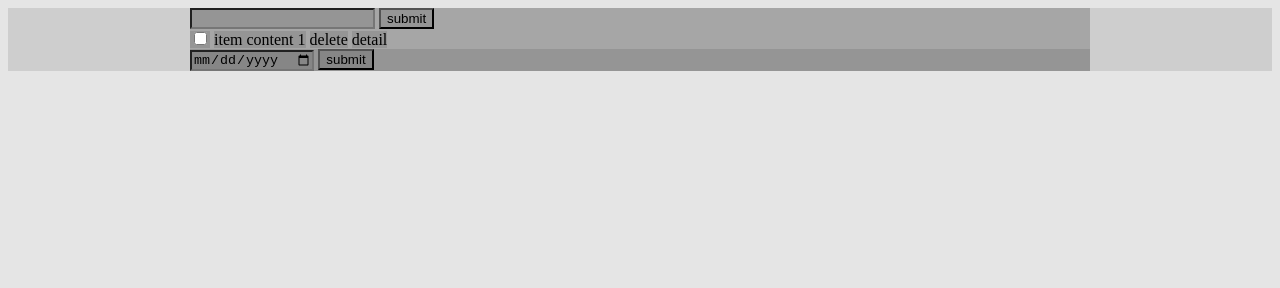
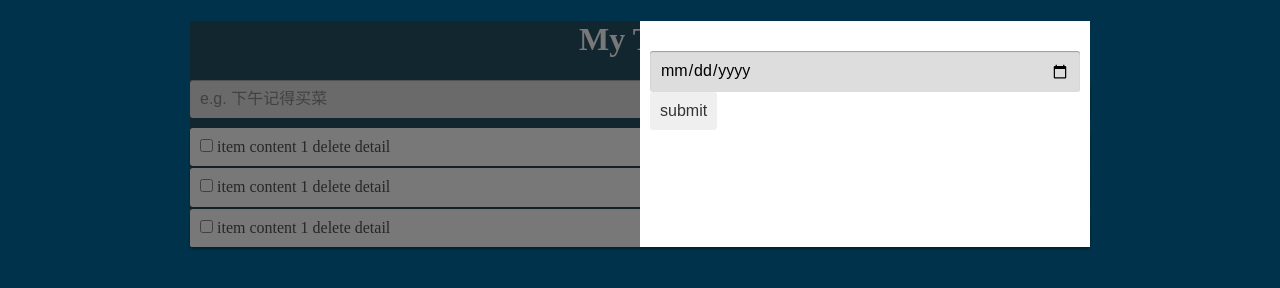
Before and after one commit to AlonsoZhang/MyTodoApp, a website: page index.html in a window 1280 px wide. Drawn offline with nearby package versions, Linux system fonts and the light colour scheme.

Commit message:
优化界面

```diff
--- a/css/base.css
+++ b/css/base.css
@@ -1,12 +1,137 @@
 *{
-    background: rgba(0,0,0,0.1);
+/*background: rgba(0,0,0,0.1);*/
+    -webkit-box-sizing: border-box;
+    -moz-box-sizing: border-box;
+    box-sizing: border-box;
+    -webkit-transition: background .2s;
+    -moz-transition: background .2s;
+    -ms-transition: background .2s;
+    -o-transition: background .2s;
+    transition: background .2s;
+    outline: 0;
 }
 
 body{
-    /*background: #000000;*/
+    background: #00334b;
+    color: #fff;
 }
 
 .container{
     max-width: 900px;
     margin: 0 auto;
+    position: relative;
 }
+
+h1{
+    text-align: center;
+}
+
+.task-list{
+    margin: 10px 0;
+
+}
+
+input,
+.task-item,
+.task-detail-mask,
+button{
+    border-radius: 3px;
+    padding: 10px;
+}
+
+input[type = text],input[type = date ]{
+    border: 0;
+    display: block;
+    width: 100%;
+    background: #ddd;
+    -webkit-box-shadow: inset 0 1px 1px rgba(0, 0, 0, 0.3);
+    -moz-box-shadow: inset 0 1px 1px rgba(0, 0, 0, 0.3);
+    box-shadow: inset 0 1px 1px rgba(0, 0, 0, 0.3);
+}
+
+input[type = text]:hover,
+input[type = date]:hover,
+input[type = text]:focus,
+input[type = date]:focus {
+    background: #fff;
+    -webkit-box-shadow: inset 0 1px 1px rgba(0, 0, 0, 0.2);
+    -moz-box-shadow: inset 0 1px 1px rgba(0, 0, 0, 0.2);
+    box-shadow: inset 0 1px 1px rgba(0, 0, 0, 0.2);
+}
+
+button{
+    display: inline-block;
+    cursor: pointer;
+    border: 0;
+    color: #333;
+}
+
+.add-task input[type = text]{
+    float: left;
+    width: 84%;
+    margin-right: 1%;
+}
+
+.add-task [type = submit] {
+    background: #46b1e4;
+    width: 15%;
+}
+
+.add-task [type = submit], .task-item {
+    -webkit-box-shadow: 0 2px 3px rgba(0, 0, 0, 0.4) ;
+    -moz-box-shadow: 0 2px 3px rgba(0, 0, 0, 0.4) ;
+    box-shadow: 0 2px 3px rgba(0, 0, 0, 0.4) ;
+}
+
+.add-task [type = submit]:hover{
+    background: #5fb9e4;
+}
+
+.task-item{
+    padding: 10px;
+    background: #fff;
+    color: #333;
+    margin-bottom: 2px;
+    border-radius: 3px;
+    -webkit-box-shadow: 0 2px 3px rgba(0, 0, 0, 0.4) ;
+    -moz-box-shadow: 0 2px 3px rgba(0, 0, 0, 0.4) ;
+    box-shadow: 0 2px 3px rgba(0, 0, 0, 0.4) ;
+    cursor: pointer;
+}
+
+.task-item:hover{
+    background-color: #eee;
+
+}
+
+.task-detail-mask,.task-detail{
+    position: absolute;
+}
+
+.task-detail{
+    background: #fff;
+    color: #333;
+    width: 50%;
+    height: 100%;
+    padding: 10px;
+    bottom: 0;
+    right: 0;
+}
+
+.task-detail .content{
+    padding: 10px;
+    font-weight: 900;
+    cursor: pointer;
+}
+
+.task-detail > *{
+
+}
+
+.task-detail-mask{
+    top: 0;
+    bottom: 0;
+    right: 0;
+    left: 0;
+    background: rgba(30,30,30,.6);
+}
--- a/index.html
+++ b/index.html
@@ -3,23 +3,42 @@
 <head>
     <meta charset="UTF-8">
     <title>My Todo App</title>
+    <link rel="stylesheet" href="node_modules/normalize.css/normalize.css">
     <link rel="stylesheet" href="css/base.css">
     <script src="node_modules/jquery/dist/jquery.js"></script>
     <script src="js/base.js"></script>
 </head>
 <body>
 <div class="container">
+    <h1>My Todo</h1>
     <div class="add-task">
-        <input type="text">
-        <button>submit</button>
+        <input type="text" placeholder="e.g. 下午记得买菜">
+        <button type="submit">submit</button>
     </div>
-    <div class="tasks-list">
-        <span><input type="checkbox"></span>
-        <span class="task-content">item content 1</span>
-        <span>delete</span>
-        <span>detail</span>
+    <div class="task-list">
+        <div class="task-item">
+            <span><input type="checkbox"></span>
+            <span class="task-content">item content 1</span>
+            <span>delete</span>
+            <span>detail</span>
+        </div>
+        <div class="task-item">
+            <span><input type="checkbox"></span>
+            <span class="task-content">item content 1</span>
+            <span>delete</span>
+            <span>detail</span>
+        </div>
+        <div class="task-item">
+            <span><input type="checkbox"></span>
+            <span class="task-content">item content 1</span>
+            <span>delete</span>
+            <span>detail</span>
+        </div>
     </div>
-    <div class="task-detail ">
+    <div class="task-detail-mask">
+
+    </div>
+    <div class="task-detail">
         <div class="content"></div>
         <div>
             <div class="desc">
@@ -31,6 +50,7 @@
             <button type="submit">submit</button>
         </div>
     </div>
+
 </div>
 </body>
 </html>
--- a/package.json
+++ b/package.json
@@ -12,6 +12,7 @@
   "author": "",
   "license": "ISC",
   "dependencies": {
-    "jquery": "^3.3.1"
+    "jquery": "^3.3.1",
+    "normalize.css": "^7.0.0"
   }
 }
```
Also changed, not shown: 1 other file.
